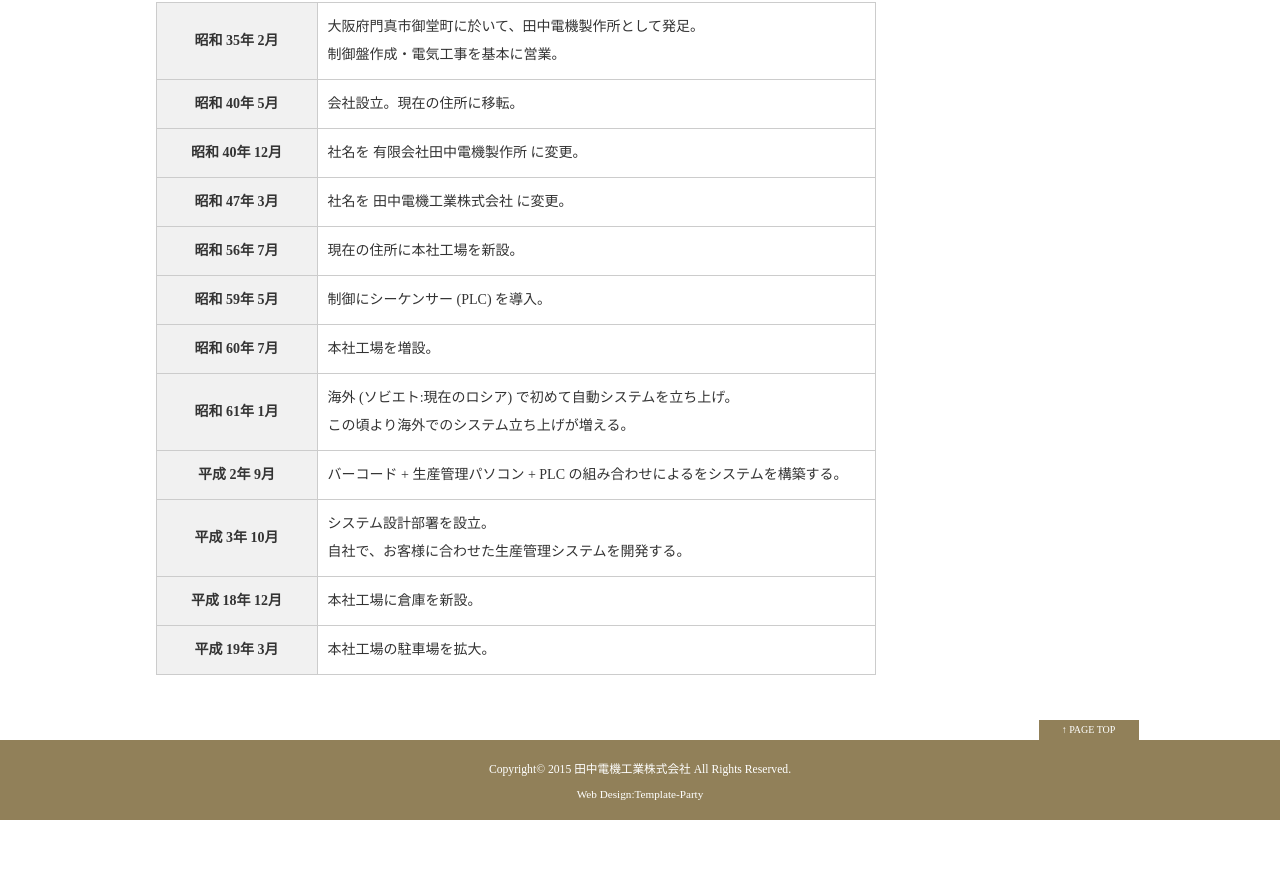
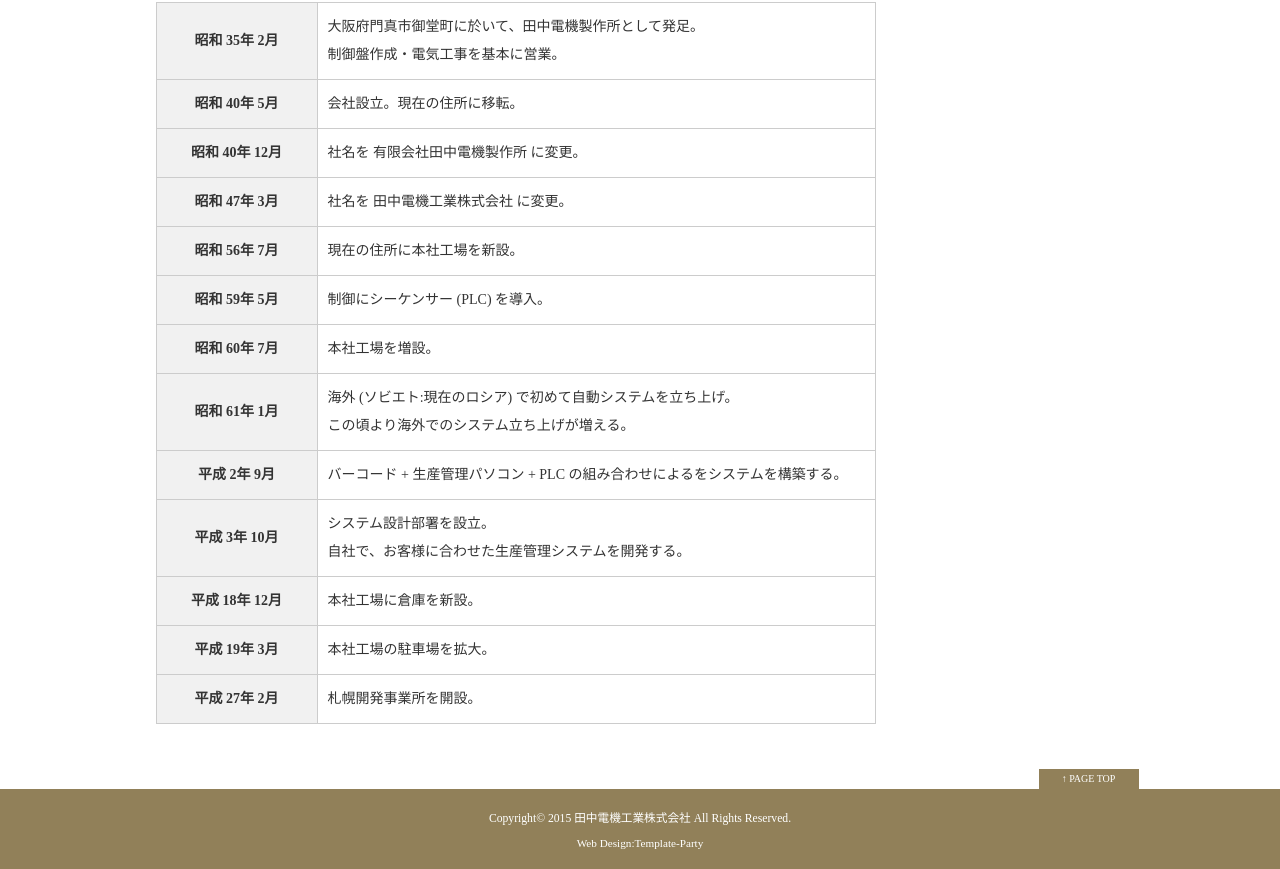
Before and after one commit to Tanaka-Electric/tanaka-electric.github.com, a plain HTML site: page company.html in a window 1280 px wide. Shown: the part 823-1692 px from the top of the page. Before the commit the page ends 1643 px from the top, so only its background shows below. Drawn offline with Linux system fonts and the light colour scheme.

Commit message:
札幌事業所開設を沿革にも追加

```diff
--- a/company.html
+++ b/company.html
@@ -131,6 +131,7 @@
                     <tr><th>平成 3年 10月</th><td>システム設計部署を設立。<br />自社で、お客様に合わせた生産管理システムを開発する。</td></tr>
                     <tr><th>平成 18年 12月</th><td>本社工場に倉庫を新設。</td></tr>
                     <tr><th>平成 19年 3月</th><td>本社工場の駐車場を拡大。</td></tr>
+                    <tr><th>平成 27年 2月</th><td>札幌開発事業所を開設。</td></tr>
                 </table>
             </section>
 
```
